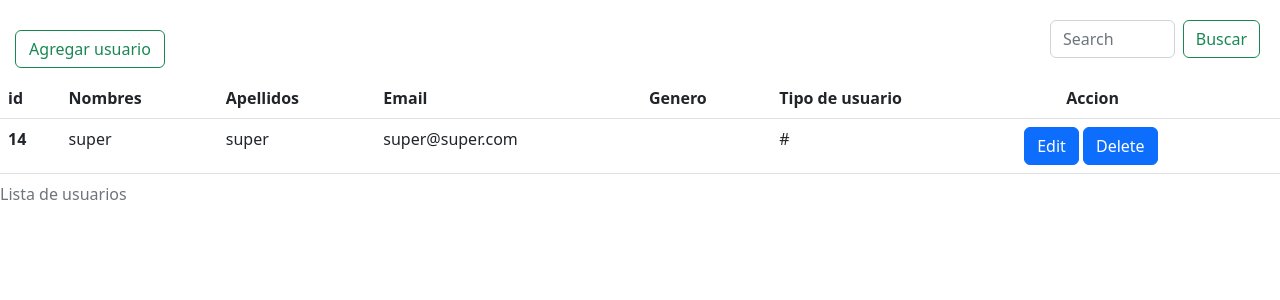
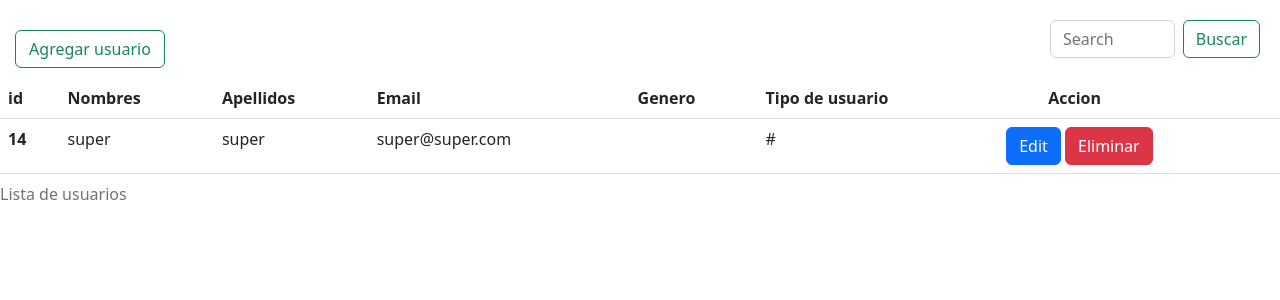
Before and after one commit to GranadosMontoya/SGM, a Django app: page /list_user/ in a window 1280 px wide. Shown: the part 56-356 px from the top of the page. Run offline with Django 4.2, Linux system fonts and the light colour scheme; a user stored in the database is signed in; data comes from the database, SQL or seed files in the repository; both versions use the stored data as it was after the commit; some libraries are stand-ins or nearby versions.

Commit message:
Eliminar usuarios

```diff
--- a/apps/adminusers_app/views.py
+++ b/apps/adminusers_app/views.py
@@ -1,5 +1,5 @@
 #import utils
-from django.shortcuts import render
+from django.shortcuts import render,get_object_or_404
 from django.views.generic import CreateView, ListView, UpdateView, DeleteView
 from django.urls import reverse_lazy
 #import forms
@@ -9,7 +9,6 @@ from .models import User
 # import mixing
 from .mixing_admin import SoloAdmin
 from django.contrib.auth.mixins import LoginRequiredMixin
-
 
 class UserCreateView(LoginRequiredMixin,SoloAdmin,CreateView):
     """Clase para crear usuarios"""
@@ -29,6 +28,7 @@ class UserListView(LoginRequiredMixin,SoloAdmin,ListView):
     login_url = reverse_lazy('user_app:login')
 
 
+
 class UserUpdateView(LoginRequiredMixin,SoloAdmin,UpdateView):
     model = User
     form_class = UserUpdateForm
@@ -37,10 +37,6 @@ class UserUpdateView(LoginRequiredMixin,SoloAdmin,UpdateView):
     success_url = reverse_lazy('admin_app:list_user')
     login_url = reverse_lazy('user_app:login')
 
-
-
-class UserDeleteView(LoginRequiredMixin,SoloAdmin,DeleteView):
+class UserDeleteView(DeleteView):
     model = User
-    template_name = "users/delete_user.html"
     success_url = reverse_lazy('admin_app:list_user')
-    login_url = reverse_lazy('user_app:login')
--- a/templates/users/delete_user.html
+++ b/templates/users/delete_user.html
@@ -1,8 +1,20 @@
-<h1 class="cell">Eliminar usuario: {{ object.email}}</h1>
-<form class="cell" method="post">{% csrf_token %}
-    <div class="callout secondary">
-        <h5>¿Desea elimiar este usuario?</h5>
+<div class="modal-dialog">
+    <div class="modal-content">
+        <div class="modal-header">
+            <h5 class="modal-title" id="staticBackdropLabel">{{ u.first_name }} {{ u.last_name }} {{u.id}}</h5>
+            <button type="button" class="btn-close" data-bs-dismiss="modal" aria-label="Close"></button>
+        </div>
+        <div class="modal-body">
+            <form class="cell" method="post" action="{% url 'admin_app:delete_user' u.id%}">{% csrf_token %}
+              <div class="callout secondary">
+                <h5>¿Desea eliminar este usuario?</h5>
+              </div>
+              <p>Confirme que desea eliminar al usuario {{ u.email }}</p>
+              <div class="modal-footer">
+                <button type="button" class="btn btn-secondary" data-bs-dismiss="modal">Cancel</button>
+                <button type="submit" class="btn btn-danger">Confirm</button>
+              </div>
+            </form>
+          </div>
     </div>
-    <p>Confirme que desea elimiar este men</p>
-    <button type="submit" class="alert button">Confirmar</button>
-</form>
+</div>
--- a/templates/users/list_user.html
+++ b/templates/users/list_user.html
@@ -51,12 +51,16 @@
                         <a type="button" class="btn btn-primary mod" href="{% url 'admin_app:update_user' u.id %}">
                             Edit
                         </a>
-                        <a type="button" class="btn btn-primary mod" href="{% url 'admin_app:update_user' u.id %}">
-                            Delete
-                        </a>
+                        <!-- Button trigger modal -->
+                        <button type="button" class="btn btn-danger" data-bs-toggle="modal" data-bs-target="#staticBackdrop{{u.id}}">
+                            Eliminar
+                        </button>
                     </td>
                     </td>
                 </tr>
+                <div class="modal fade" id="staticBackdrop{{u.id}}" data-bs-backdrop="static" data-bs-keyboard="false" tabindex="-1" aria-labelledby="staticBackdropLabel" aria-hidden="true">
+                    {% include '../users/delete_user.html' %}
+                </div>
             {% endfor %}
             </tbody>
         </table>
```
Also changed, not shown: db.sqlite3.
